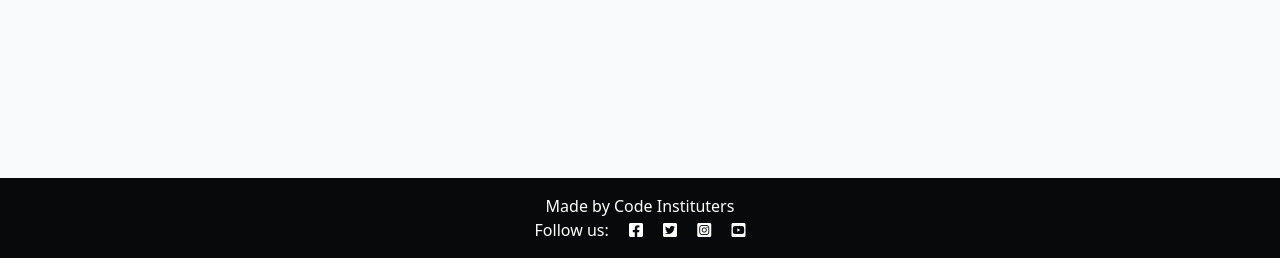
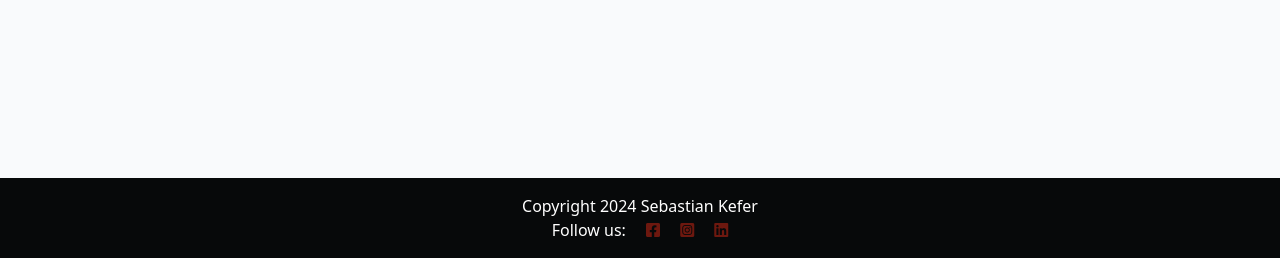
Before and after one commit to Mienjung97/PROject-GOLFblog, a Django app: page / in a window 1280 px wide. Shown: the part 542-800 px from the top of the page. Run offline with Django 4.2, Linux system fonts and the light colour scheme; data that the repository does not hold is empty.

Commit message:
Edited footer with working social media links

```diff
--- a/templates/base.html
+++ b/templates/base.html
@@ -78,11 +78,18 @@
 
     <!-- Footer -->
     <footer class="footer mt-auto py-3 dark-bg">
-        <p class="m-0 text-center text-white">Made by Code Instituters</p>
-        <p class="m-0 text-center text-white">Follow us: <i class="fab fa-facebook-square ms-3"></i>
-            <i class="fab fa-twitter-square ms-3"></i>
-            <i class="fab fa-instagram-square ms-3"></i>
-            <i class="fab fa-youtube-square ms-3"></i>
+        <p class="m-0 text-center text-white">
+            {% block copyright %}
+            Copyright 2024 Sebastian Kefer
+            {% endblock copyright %}
+        </p>
+        <p class="m-0 text-center text-white">Follow us:
+            <a href="https://www.facebook.com/projectgolfacademy" target="_blank" class="media-link"><i
+                    class="fab fa-facebook-square ms-3"></i></a>
+            <a href="https://www.instagram.com/project_golfacademy/" target="_blank" class="media-link"><i
+                    class="fab fa-instagram-square ms-3"></i></a>
+            <a href="https://www.linkedin.com/company/project-golfworld/" target="_blank" class="media-link"><i
+                    class="fab fa-brands fa-linkedin ms-3"></i></a>
         </p>
     </footer>
 
```
